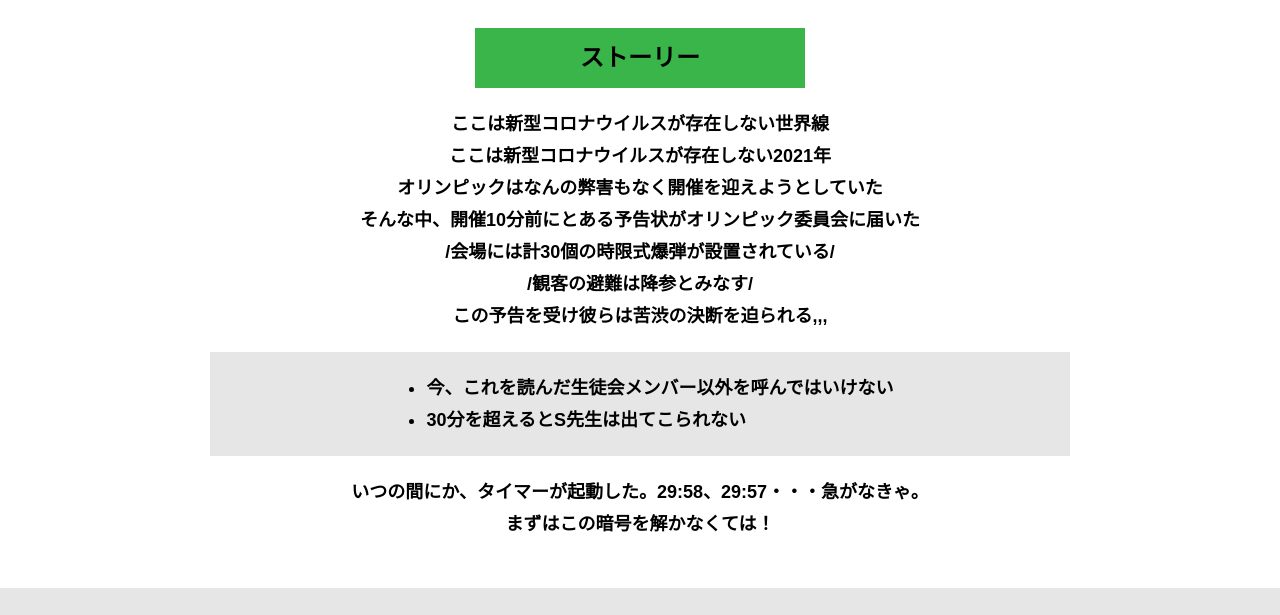
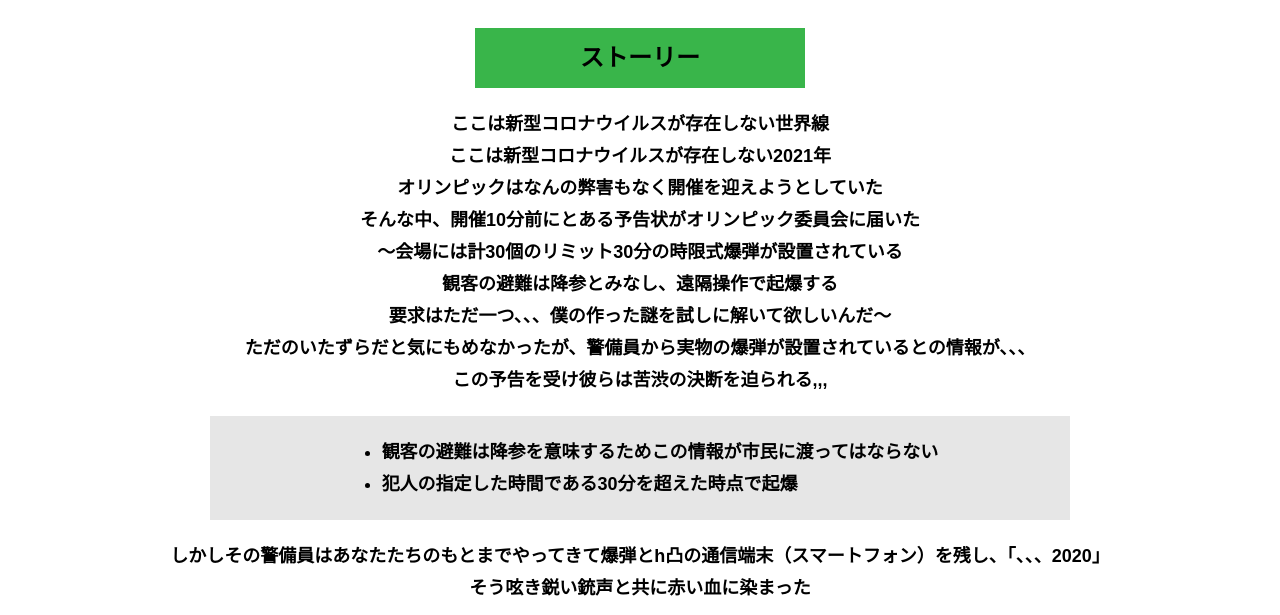
Before and after one commit to asasass777/escape0, a plain HTML site: page index.html in a window 1280 px wide. Shown: the part 126-741 px from the top of the page. Drawn offline with Linux system fonts and the light colour scheme.

Commit message:
Update index.html

```diff
--- a/index.html
+++ b/index.html
@@ -33,17 +33,19 @@
             ここは新型コロナウイルスが存在しない2021年<br>
             オリンピックはなんの弊害もなく開催を迎えようとしていた<br>
             そんな中、開催10分前にとある予告状がオリンピック委員会に届いた<br>
-            /会場には計30個の時限式爆弾が設置されている/<br>
-            /観客の避難は降参とみなす/<br>
+            〜会場には計30個のリミット30分の時限式爆弾が設置されている<br>
+            観客の避難は降参とみなし、遠隔操作で起爆する<br>
+            要求はただ一つ、、、僕の作った謎を試しに解いて欲しいんだ〜<br>
+            ただのいたずらだと気にもめなかったが、警備員から実物の爆弾が設置されているとの情報が、、、<br>
             この予告を受け彼らは苦渋の決断を迫られる,,,</p>
           <div class="story__note__outer bg-color--gray">
             <ul class="story__note">
-              <li>今、これを読んだ生徒会メンバー以外を呼んではいけない</li>
-              <li>30分を超えるとS先生は出てこられない</li>
+              <li>観客の避難は降参を意味するためこの情報が市民に渡ってはならない</li>
+              <li>犯人の指定した時間である30分を超えた時点で起爆</li>
             </ul>
           </div>
-          <p class="text-center">いつの間にか、タイマーが起動した。29:58、29:57・・・急がなきゃ。<br>
-            まずはこの暗号を解かなくては！</p>
+          <p class="text-center">しかしその警備員はあなたたちのもとまでやってきて爆弾とh凸の通信端末（スマートフォン）を残し、「、、、2020」<br>
+                                 そう呟き鋭い銃声と共に赤い血に染まった</p>
         </div>
       </div>
     </section>
```
